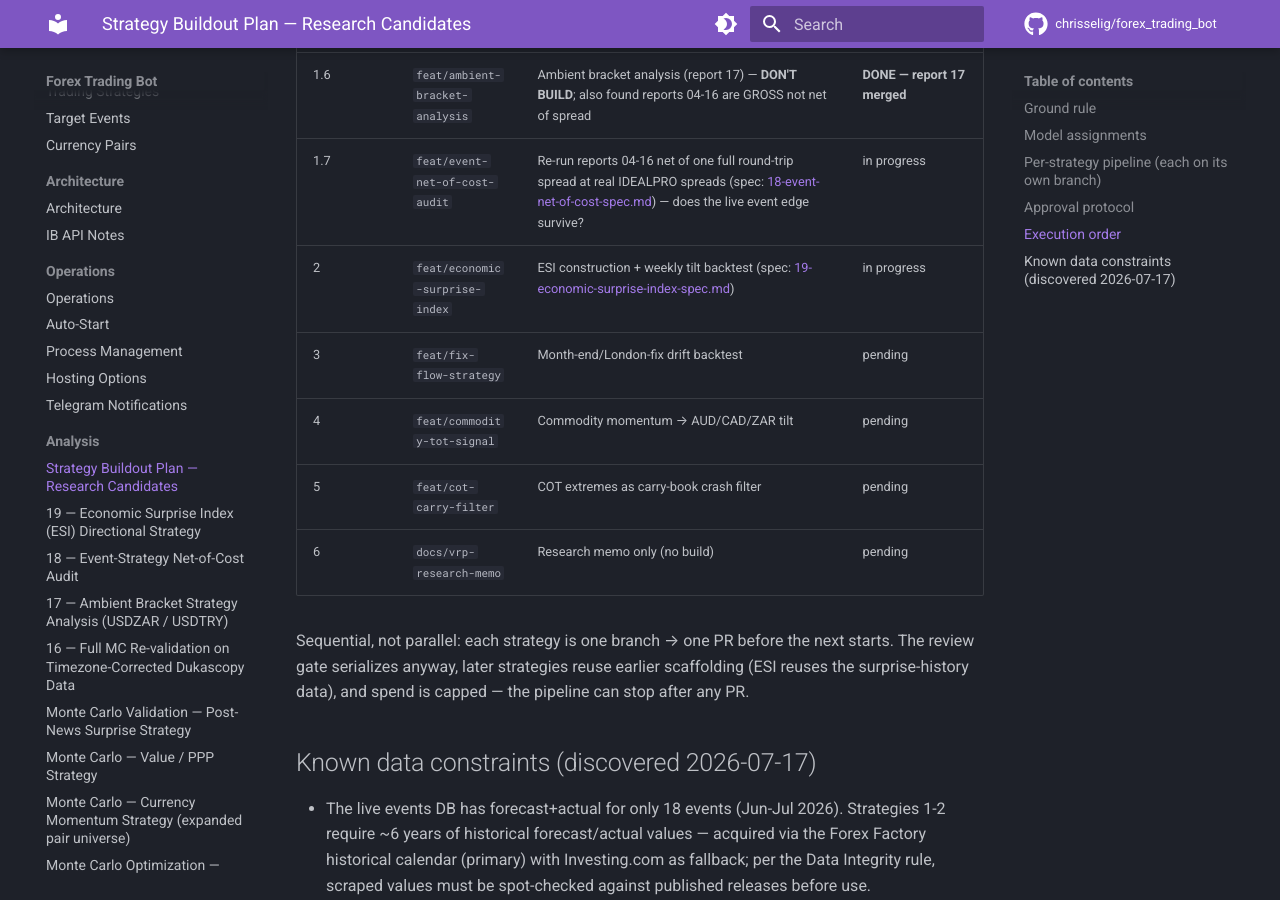
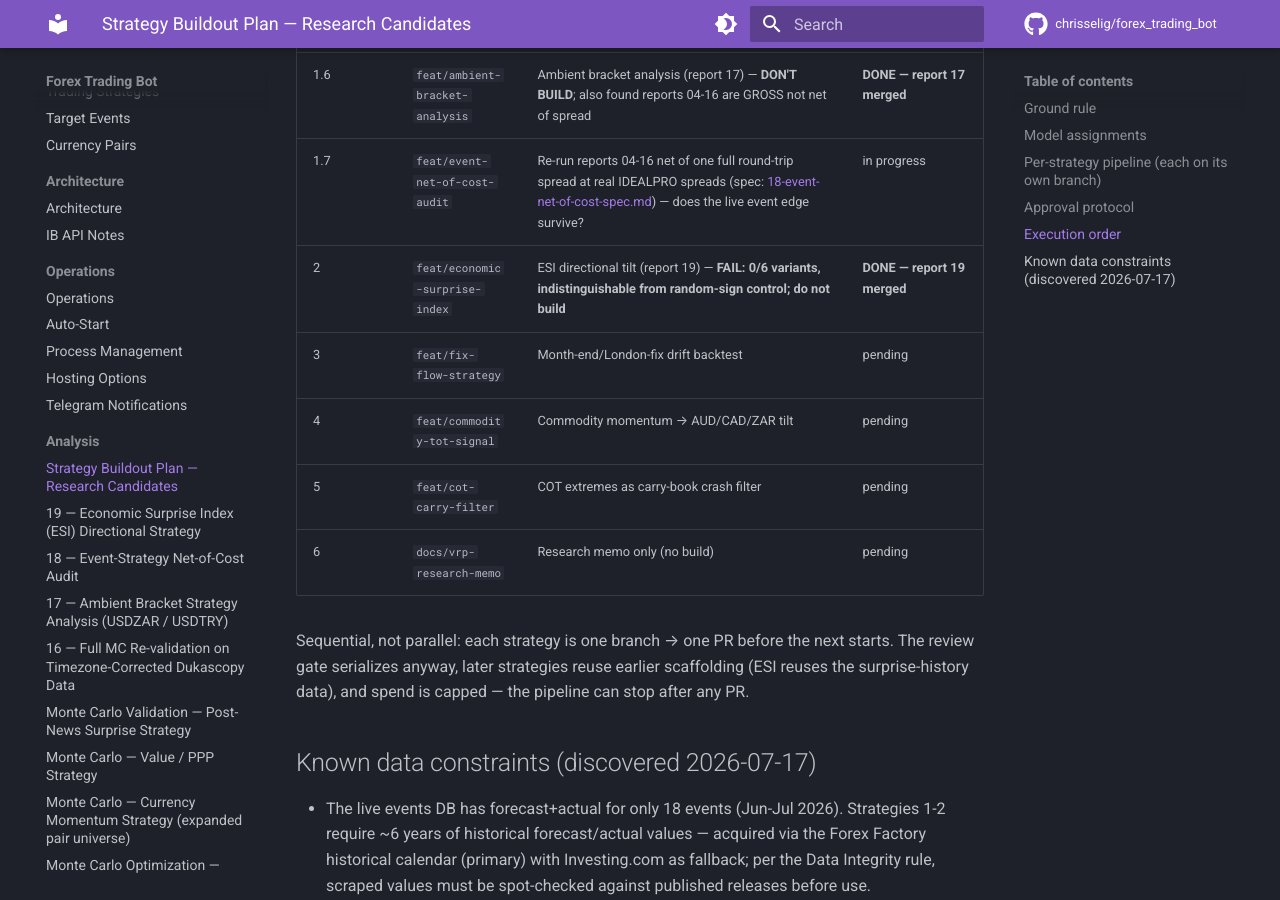
Before and after one commit to chrisselig/forex_trading_bot, an MkDocs documentation site: the page built from docs/research/strategy-buildout-plan.md, in a window 1280 px wide and 900 px high, scrolled down 1661 px. Built offline with MkDocs 1.6.1 and Material for MkDocs 9.7.7, drawn with Linux system fonts in a browser that asks for light colours; comment, search, counter and statistics services are not loaded.

Commit message:
docs: mark ESI (candidate #2) resolved-negative in buildout plan
Co-Authored-By: Claude Opus 4.8 (1M context) <noreply@anthropic.com>

```diff
--- a/docs/research/strategy-buildout-plan.md
+++ b/docs/research/strategy-buildout-plan.md
@@ -55,7 +55,7 @@ confirmation** — parked in the PR with a comment until approved.
 | 1.5 | `fix/dukascopy-timezone` | Dukascopy tz bug — re-validated all combos on corrected data (report 16). USDZAR/USDTRY survive; USDJPY+AUDUSD fail (removal = user decision); **edge is ambient vol harvesting, not events** | **DONE — report 16 merged** |
 | 1.6 | `feat/ambient-bracket-analysis` | Ambient bracket analysis (report 17) — **DON'T BUILD**; also found reports 04-16 are GROSS not net of spread | **DONE — report 17 merged** |
 | 1.7 | `feat/event-net-of-cost-audit` | Re-run reports 04-16 net of one full round-trip spread at real IDEALPRO spreads (spec: [18-event-net-of-cost-spec.md](specs/18-event-net-of-cost-spec.md)) — does the live event edge survive? | in progress |
-| 2 | `feat/economic-surprise-index` | ESI construction + weekly tilt backtest (spec: [19-economic-surprise-index-spec.md](specs/19-economic-surprise-index-spec.md)) | in progress |
+| 2 | `feat/economic-surprise-index` | ESI directional tilt (report 19) — **FAIL: 0/6 variants, indistinguishable from random-sign control; do not build** | **DONE — report 19 merged** |
 | 3 | `feat/fix-flow-strategy` | Month-end/London-fix drift backtest | pending |
 | 4 | `feat/commodity-tot-signal` | Commodity momentum → AUD/CAD/ZAR tilt | pending |
 | 5 | `feat/cot-carry-filter` | COT extremes as carry-book crash filter | pending |
```
